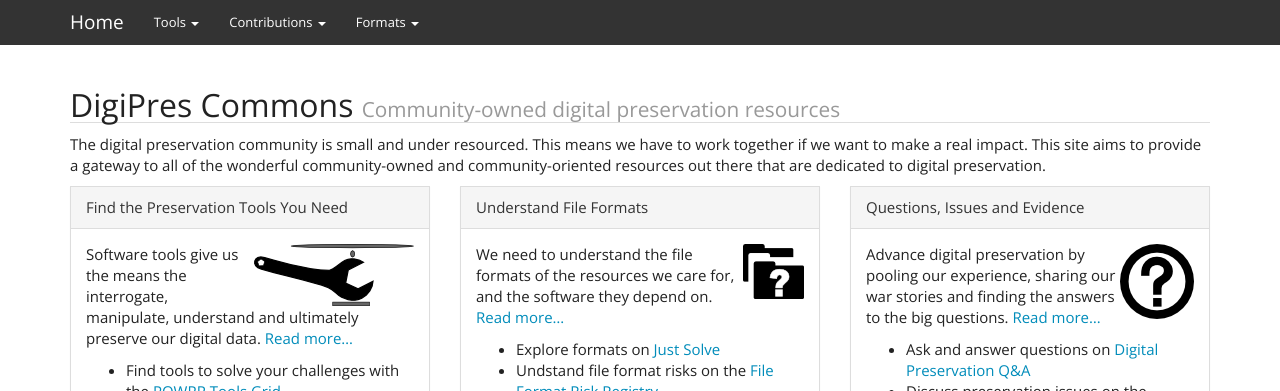
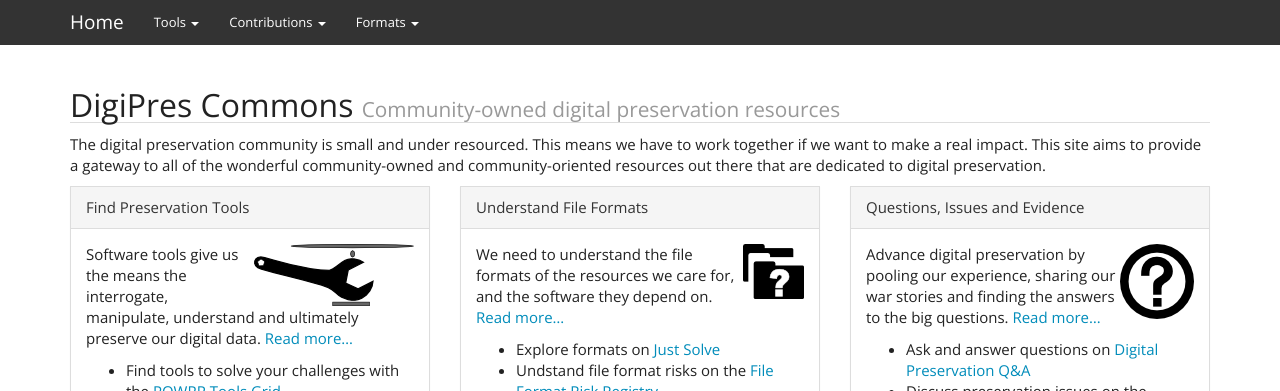
Before and after one commit to digipres/awesome-digital-preservation, a Jekyll site: the page built from index.md, in a window 1280 px wide. Shown: the top 391 px of the page. Built offline with Jekyll 4.4.1, drawn with Linux system fonts in a browser that asks for light colours.

Commit message:
Update index.md

```diff
--- a/index.md
+++ b/index.md
@@ -10,7 +10,7 @@ The digital preservation community is small and under resourced. This means we h
 {% capture panel_content %}
 {% include_relative index_finding_tools.md %}
 {% endcapture %}
-{% include panel.html title="Find the Preservation Tools You Need" icon="icons/SmallCOPTRlogo.png" content=panel_content %}
+{% include panel.html title="Find Preservation Tools" icon="icons/SmallCOPTRlogo.png" content=panel_content %}
 </div>
 
 <div class="col-xs-12 col-sm-6 col-md-4">
```
